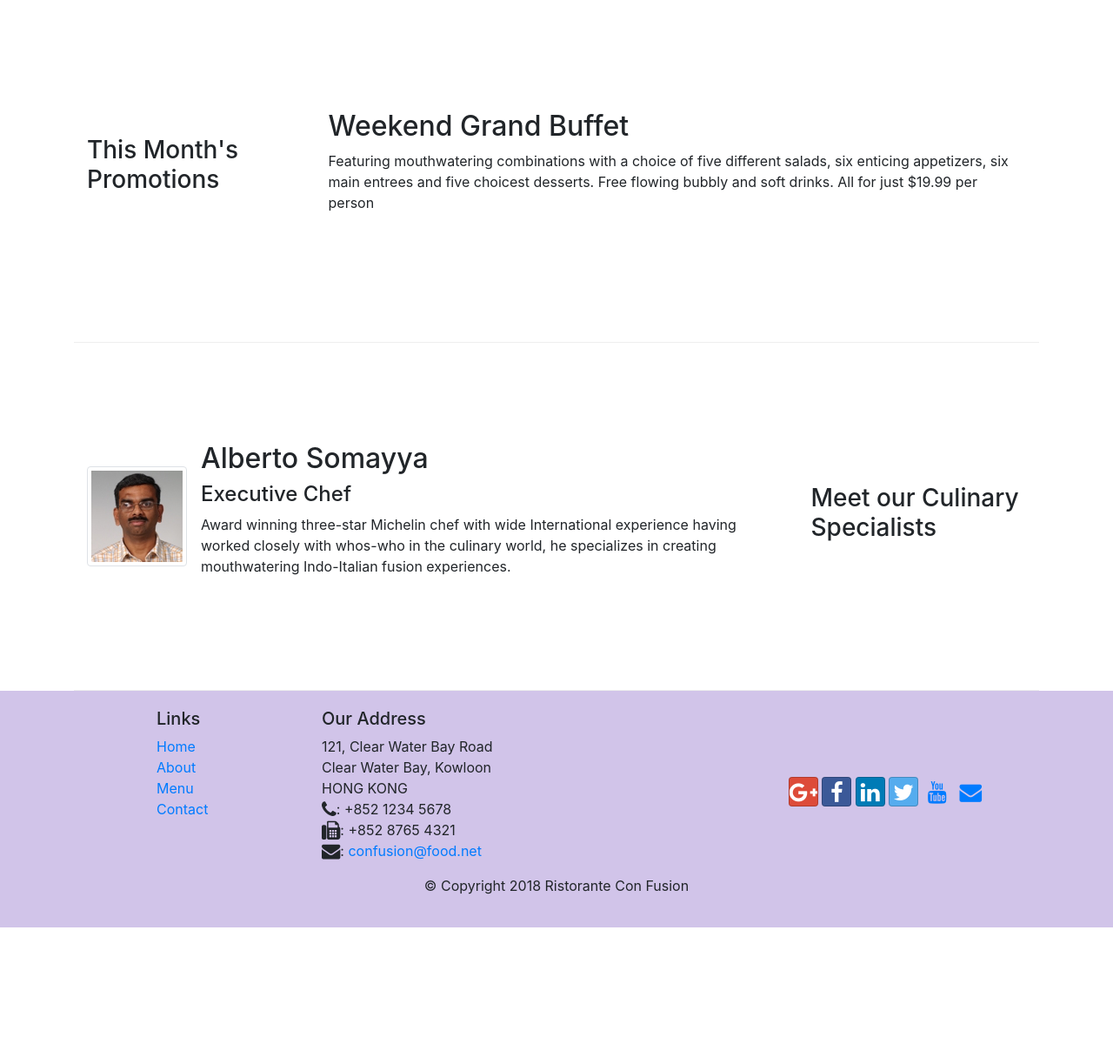
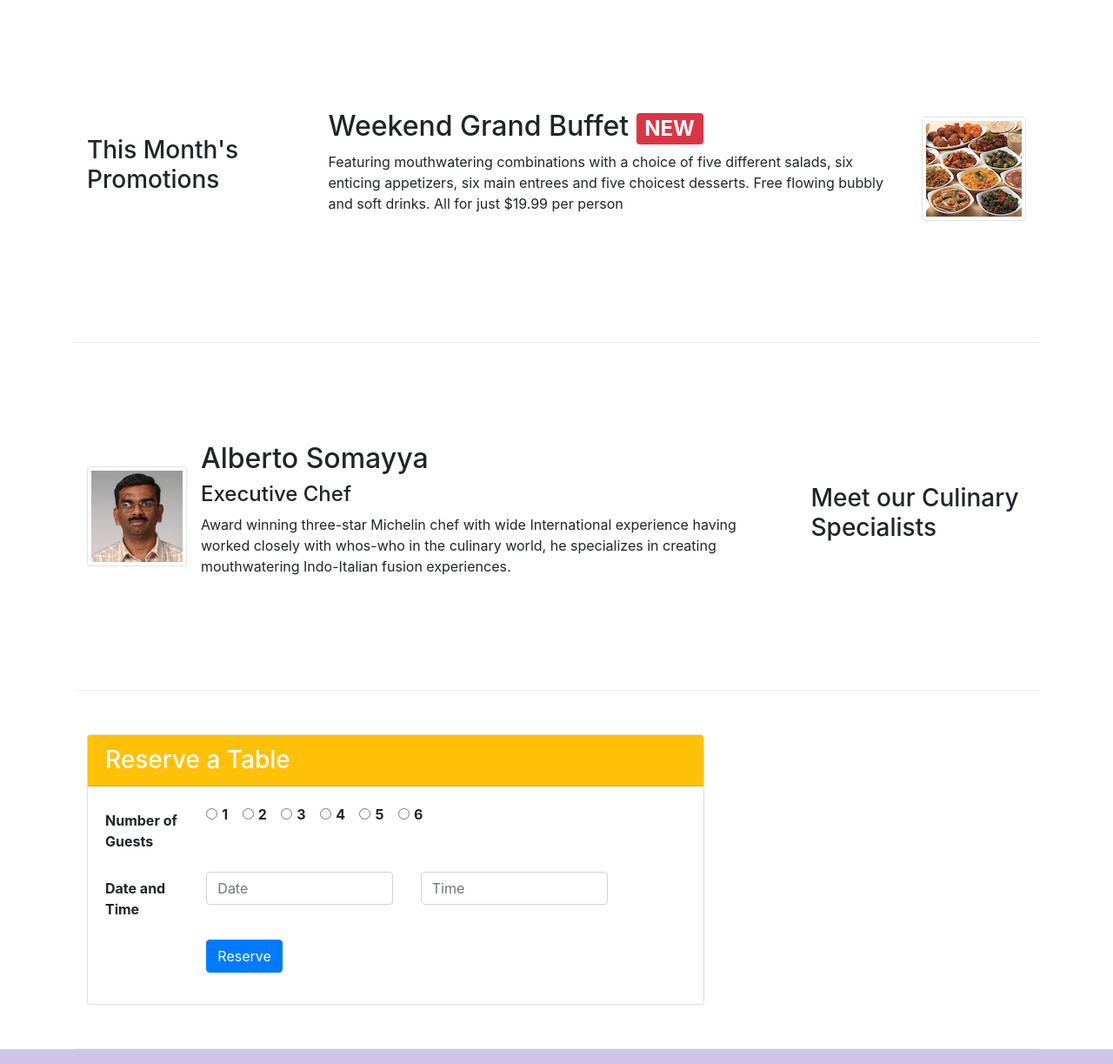
Before and after one commit to anjaliprakash15/Bootstrap, a website: page index.html in a window 1280 px wide. Shown: the part 740-1963 px from the top of the page at 87% size. Before the commit the page ends 1806 px from the top, so only its background shows below. Drawn offline with nearby package versions, Linux system fonts and the light colour scheme.

Commit message:
Assignment2

```diff
--- a/index.html
+++ b/index.html
@@ -40,8 +40,12 @@
                     <h1>Ristorante con Fusion</h1>
                     <p>We take inspiration from the World's best cuisines, and create a unique fusion experience. Our lipsmacking creations will tickle your culinary senses! </p>
                 </div>
-                <div class="col-12 col-sm align-self-center">
+                <div class="col-12 col-sm-3 align-self-center">
                     <img src="img/logo.png" class="img-fluid">
+                </div>
+                <div class="col-12 col-sm-3 align-self-center">
+                    <a href="#F" class="btn btn-warning btn-info btn-sm btn-block scrollbutton"><strong>Reserve Table</strong></a>
+
                 </div>
             </div>
         </div>
@@ -65,12 +69,17 @@
 
 
         <div class ="row row-content align-items-center">
-            <div class="col-12 col-sm-4 col-md-3">
+            <div class="col-12 col-sm-4 order-sm-first col-md-3">
                 <h3>This Month's Promotions</h3>
             </div>
-            <div class="col col-sm col-md">
-                <h2>Weekend Grand Buffet</h2>
-                <p>Featuring mouthwatering combinations with a choice of five different salads, six enticing appetizers, six main entrees and five choicest desserts. Free flowing bubbly and soft drinks. All for just $19.99 per person </p>
+            <div class="col col-sm order-sm-last col-md">
+                <div class="media">
+                    <img class="d-flex img-thumbnail align-self-center ml-3 order-last" src="img/buffet.png" alt="buffet">
+                    <div class="media-body">
+                        <h2 class="mt-0">Weekend Grand Buffet  <span class="badge badge-danger">NEW</span></h2>
+                        <p class="d-none d-sm-block">Featuring mouthwatering combinations with a choice of five different salads, six enticing appetizers, six main entrees and five choicest desserts. Free flowing bubbly and soft drinks. All for just $19.99 per person </p>
+                    </div>
+                </div>
             </div>
         </div>
 
@@ -89,7 +98,71 @@
                 </div>
             </div>
         </div>
+        <div class="row row-content">
+            <div class="col-12 col-sm-8 align-self-center">
+                <div class="card">
+                    <h3 class="card-header bg-warning text-white">Reserve a Table</h3>
+                    <div class="card-body">
+                        <form>
+                            <a name="F"></a>
+                            <div class="form-group row">
+                                <label for="numberofguests" class="col-md-2 col-form-label"><strong>Number of Guests</strong></label>
+                                <div class="col-md-10">
+                                    <div class="form-check form-check-inline">
+                                        <input type="radio" class="form-check-input" id="radio1" name="radio" value="">
+                                        <label class=" form-check-label" for="radio1"><strong>1</strong></label>
+                                    </div>
+                                    <div class="form-check form-check-inline">
+                                        <input type="radio" class="form-check-input" id="radio2" name="radio" value="">
+                                        <label class="form-check-label" for="radio2"><strong>2</strong></label>
+                                    </div>
+                                    <div class="form-check form-check-inline">
+                                        <input type="radio" class="form-check-input" id="radio3" name="radio" value="">
+                                        <label class="form-check-label" for="radio3"><strong>3</strong></label>
+                                    </div>
+                                    <div class="form-check form-check-inline">
+                                        <input type="radio" class="form-check-input" id="radio4" name="radio" value="">
+                                        <label class="form-check-label" for="radio4"><strong>4</strong></label>
+                                    </div>
+                                    <div class="form-check form-check-inline">
+                                        <input type="radio" class="form-check-input" id="radio5" name="radio" value="">
+                                        <label class="form-check-label" for="radio5"><strong>5</strong></label>
+                                    </div>
+                                    <div class="form-check form-check-inline">
+                                        <input type="radio" class="form-check-input" id="radio6" name="radio" value="">
+                                        <label class="form-check-label" for="radio6"><strong>6</strong></label>
+                                    </div>
+
+                                </div>
+                            </div>
+                            <div class="form-group row">
+                                <label for="dateandtime" class="col-md-2 col-form-label"><strong>Date and Time</strong></label>
+                                <div class="col-md-10">
+                                    <div class="col-md-5 form-check form-check-inline">
+                                        <input type="dateandtime" class="form-control" id="dateandtime" name="dateandtime" placeholder="Date">
+                                    </div>
+                                    <div class="col-md-5 form-check form-check-inline">
+                                        <input type="dateandtime" class="form-control" id="dateandtime" name="dateandtime" placeholder="Time">
+                                    </div>
+                                </div>
+                            </div>
+                            <div class="form-group row">
+                                <div class="offset-md-2 col-md-10">
+                                    <button type="submit" class="btn btn-primary">Reserve</button>
+                                </div>
+                            </div>
+                        </form>
+                    </div>
+                </div>
+            </div>
+        </div>
+
     </div>
+
+
+
+
+
 
     <footer class="footer">
         <div class="container">
```
Also changed, not shown: aboutus.html (+4 -3 lines), contactus.html (+3 -2 lines).
